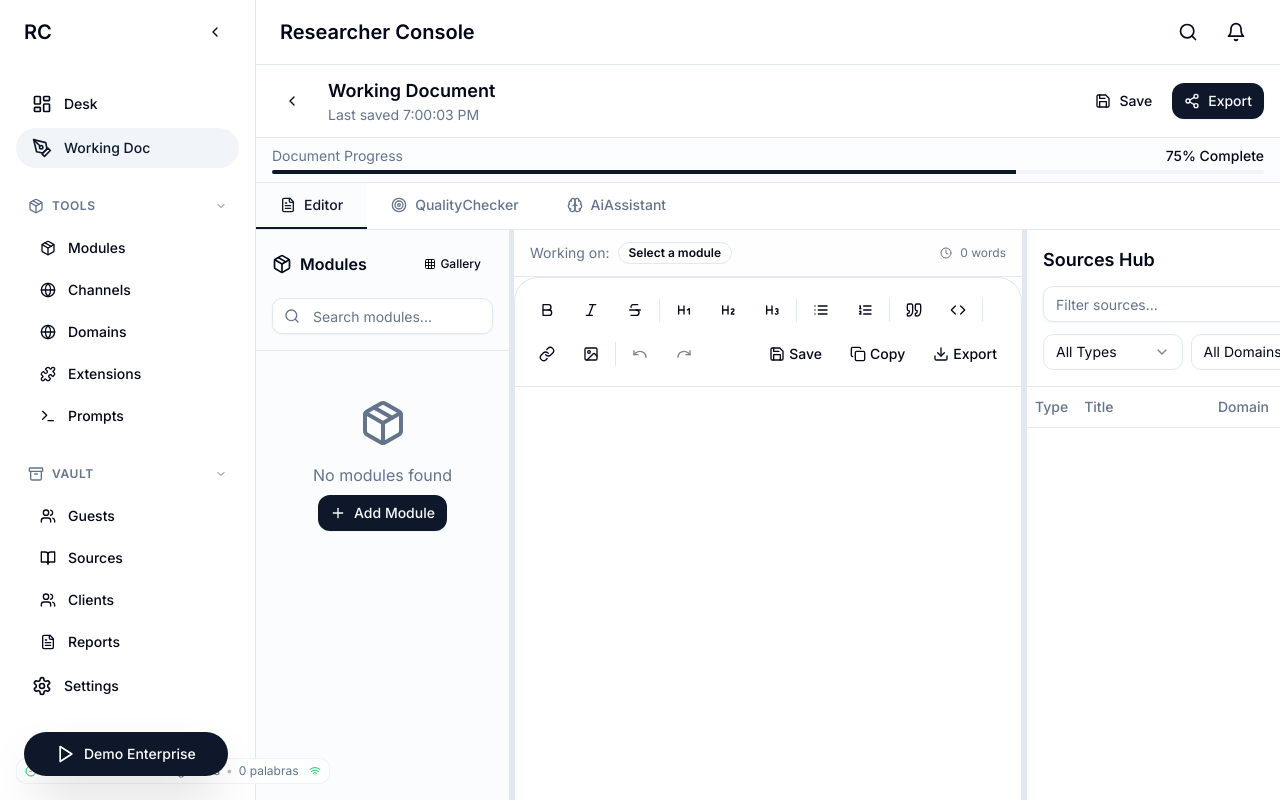
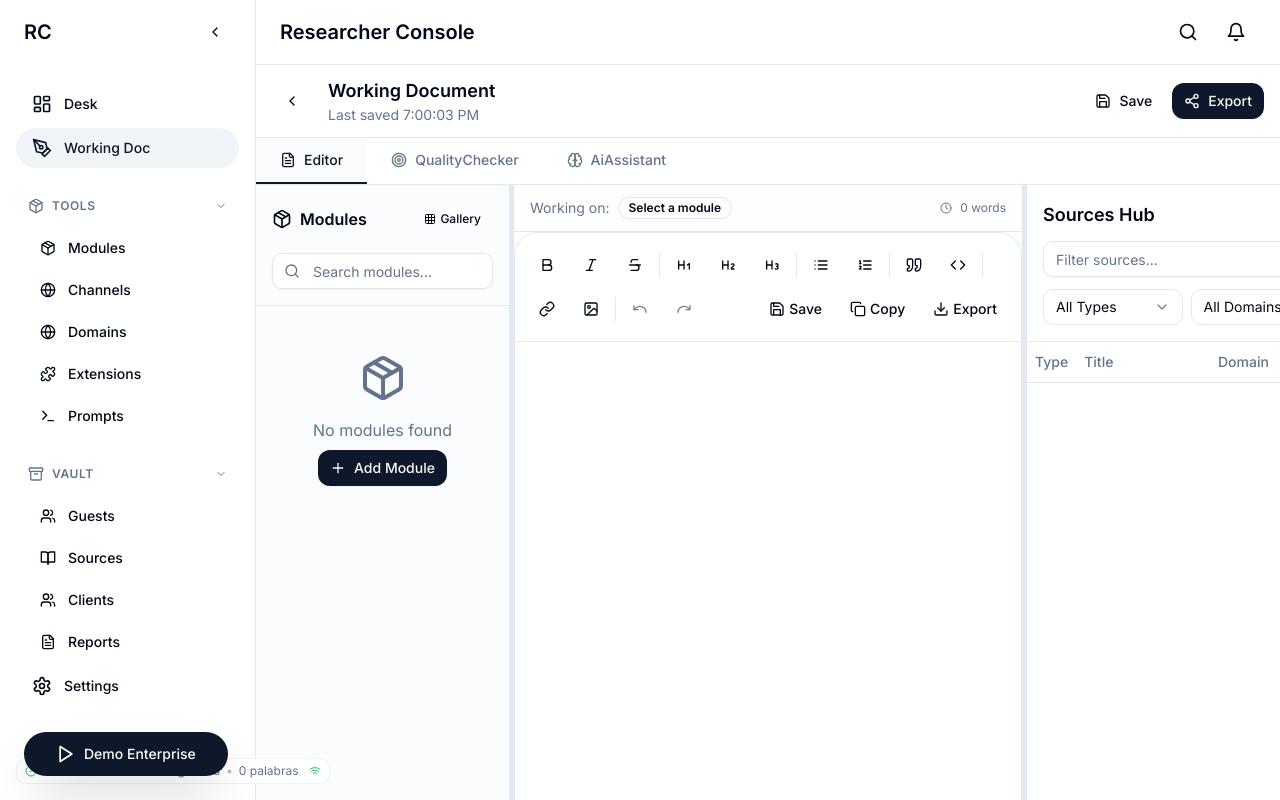
Before and after one commit to DarwinQVO/researcher-console, a Next.js app: page /working-doc in a window 1280 px wide. Built offline with nearby package versions, Linux system fonts and the light colour scheme.

Commit message:
🎨 Remove Document Progress bar from working-doc page
- Clean up UI by removing progress tracking bar
- Simplify interface for better focus on content

```diff
--- a/app/(dashboard)/working-doc/page.tsx
+++ b/app/(dashboard)/working-doc/page.tsx
@@ -250,14 +250,6 @@ export default function WorkingDocPage() {
           </div>
         </header>
 
-        {/* Progress Bar */}
-        <div className="border-b px-4 py-2 bg-muted/20">
-          <div className="flex items-center justify-between text-sm mb-1">
-            <span className="text-muted-foreground">Document Progress</span>
-            <span className="font-medium">{Math.round(progress)}% Complete</span>
-          </div>
-          <Progress value={progress} className="h-1" />
-        </div>
 
         {/* Tab Navigation */}
         <div className="border-b">
```
